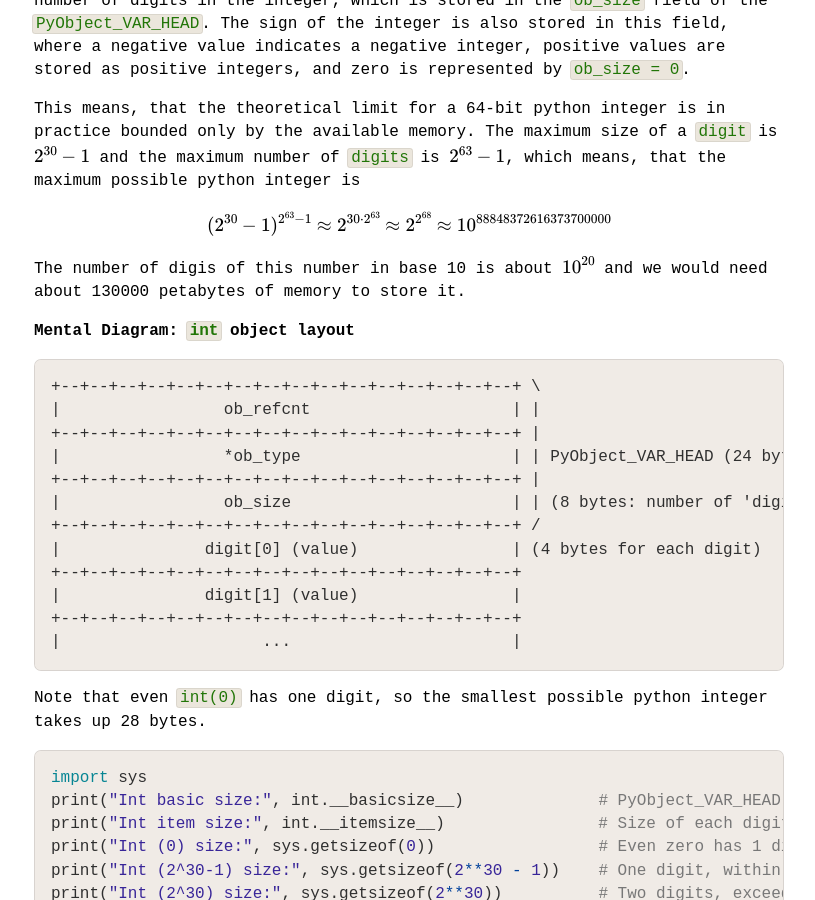
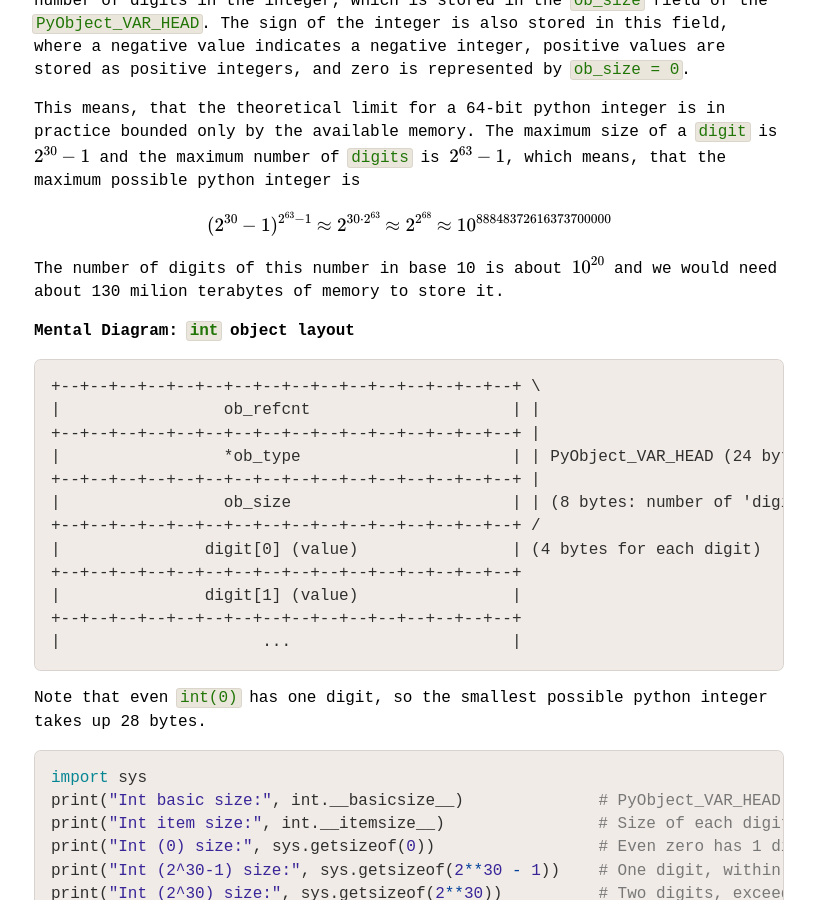
Before and after one commit to Couleslaw/couleslaw.github.io, a Jekyll site: the page built from other/ai-gen/python-guide/part4.md, in a window 1280 px wide and 900 px high, scrolled down 6896 px. Shown: the whole window, without its empty margins (231-1046 px from the left). Built offline with Jekyll 4.4.1, drawn with Linux system fonts in a browser that asks for light colours; formulas are drawn with MathJax 3.

Commit message:
fix typo in python

```diff
--- a/other/ai-gen/python-guide/part4.md
+++ b/other/ai-gen/python-guide/part4.md
@@ -197,7 +197,7 @@ $$
 (2^{30}-1)^{2^{63}-1} \approx 2^{30 \cdot 2^{63}} \approx 2^{2^{68}} \approx 10^{88848372616373700000}
 $$
 
-The number of digis of this number in base 10 is about $10^{20}$ and we would need about 130000 petabytes of memory to store it.
+The number of digits of this number in base 10 is about $10^{20}$ and we would need about 130 milion terabytes of memory to store it.
 
 **Mental Diagram: `int` object layout**
 
```
